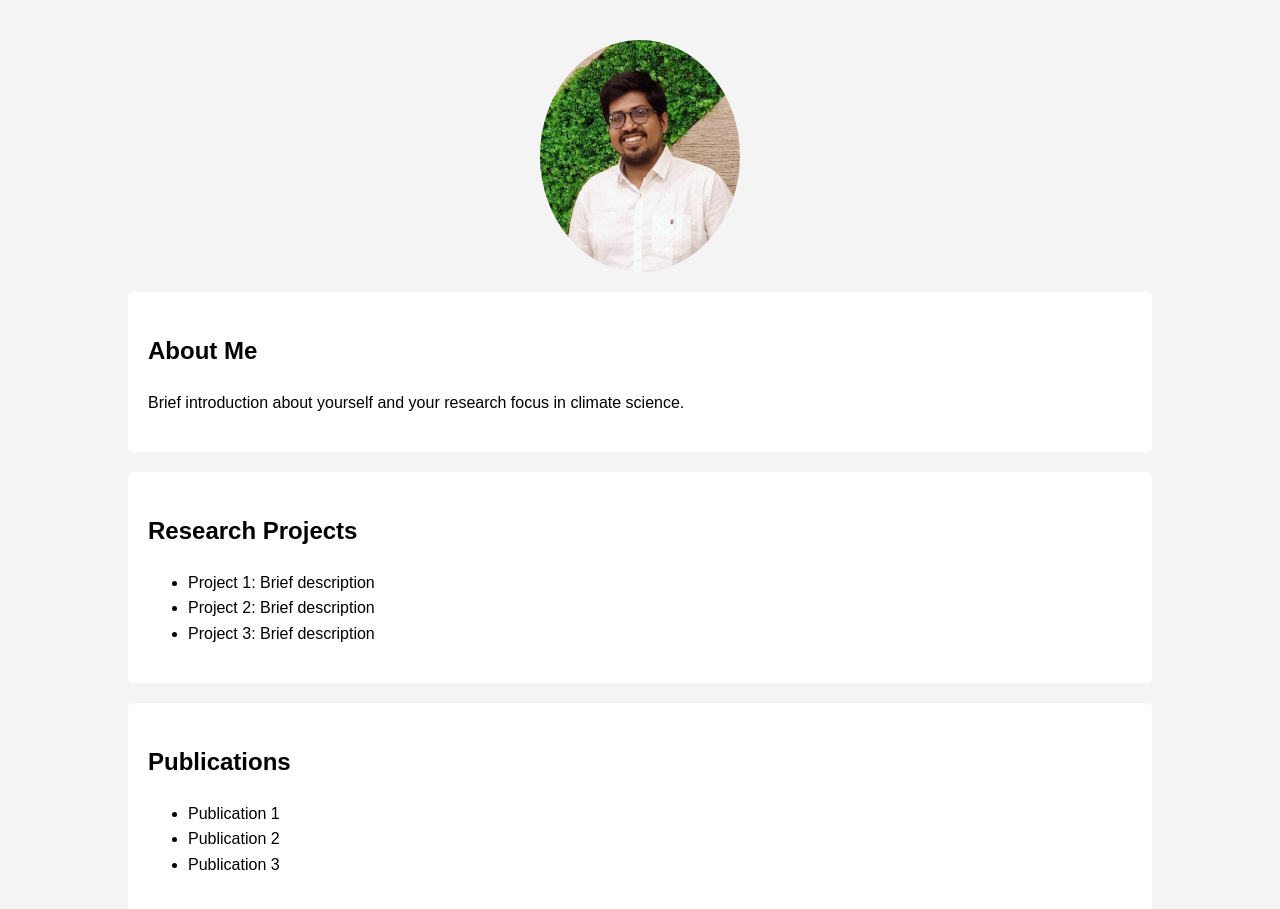
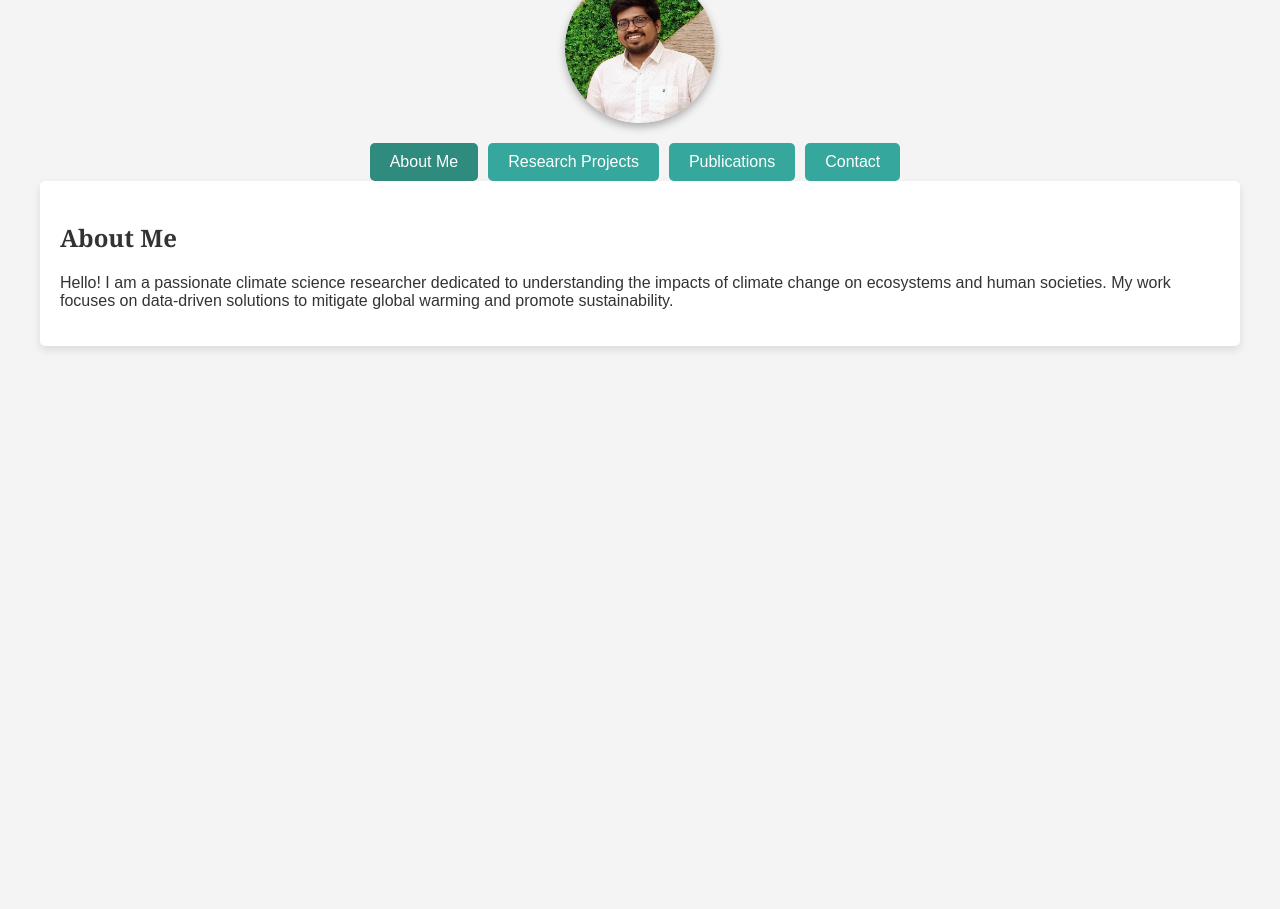
Before and after one commit to SSoumyaS/SSoumyaS.github.io, a plain HTML site: page index.html in a window 1280 px wide. Shown: the part 225-1134 px from the top of the page. After the commit the page ends 800 px from the top, so only its background shows below. Drawn offline with Linux system fonts and the light colour scheme.

Commit message:
Update index.html

```diff
--- a/index.html
+++ b/index.html
@@ -5,83 +5,173 @@
     <meta name="viewport" content="width=device-width, initial-scale=1.0">
     <title>Climate Science Researcher Portfolio</title>
     <style>
+        /* General Styles */
         body {
-            font-family: Arial, sans-serif;
-            line-height: 1.6;
+            font-family: 'Arial', sans-serif;
             margin: 0;
             padding: 0;
             background-color: #f4f4f4;
+            color: #333;
         }
+
+        h1, h2 {
+            font-family: 'Georgia', serif;
+        }
+
+        header {
+            background-color: #35A79C;
+            color: white;
+            text-align: center;
+            padding: 20px 0;
+        }
+
+        header h1 {
+            margin: 0;
+            font-size: 2.5em;
+        }
+
+        header h2 {
+            margin-top: 10px;
+            font-size: 1.5em;
+        }
+
         .container {
-            width: 80%;
+            max-width: 1200px;
             margin: auto;
-            overflow: hidden;
             padding: 20px;
         }
-        header {
-            background: #35A79C;
-            color: white;
-            padding-top: 30px;
-            min-height: 70px;
-            border-bottom: #e8491d 3px solid;
-        }
-        header h1 {
-            text-align: center;
-        }
+
         .profile-img {
             display: block;
             margin: 20px auto;
-            width: 200px;
+            width: 150px;
+            height: 150px;
             border-radius: 50%;
+            box-shadow: 0px 4px 8px rgba(0, 0, 0, 0.3);
         }
-        .section {
-            background: white;
-            margin: 20px 0;
+
+        /* Tab Navigation */
+        .tabs {
+            display: flex;
+            justify-content: center;
+            margin-top: 20px;
+        }
+
+        .tab {
+            padding: 10px 20px;
+            cursor: pointer;
+            background-color: #35A79C;
+            color: white;
+            border-radius: 5px;
+            margin-right: 10px;
+            transition: background-color 0.3s ease-in-out, transform 0.3s ease-in-out;
+        }
+
+        .tab:hover {
+            background-color: #2E8B7D;
+            transform: scale(1.05);
+        }
+
+        .tab.active {
+            background-color: #2E8B7D;
+        }
+
+        /* Tab Content */
+        .tab-content {
+            display: none; /* Hidden by default */
+            background-color: white;
             padding: 20px;
             border-radius: 5px;
+            box-shadow: 0px 4px 8px rgba(0, 0, 0, 0.1);
+        }
+
+        .tab-content.active {
+            display: block; /* Show active tab content */
+        }
+
+        ul {
+            list-style-type: disc;
+            padding-left: 20px;
+        }
+
+        a {
+            color: #35A79C;
+            text-decoration: none;
+        }
+
+        a:hover {
+            text-decoration: underline;
         }
     </style>
 </head>
 <body>
     <header>
-        <div class="container">
-            <h1>Your Name</h1>
-            <h2>Climate Science Researcher</h2>
-        </div>
+        <h1>Your Name</h1>
+        <h2>Climate Science Researcher</h2>
     </header>
 
     <div class="container">
+        <!-- Profile Image -->
         <img src="ProfilePicturePhoto.jpg" alt="Your Name" class="profile-img">
 
-        <div class="section">
-            <h2>About Me</h2>
-            <p>Brief introduction about yourself and your research focus in climate science.</p>
+        <!-- Tab Navigation -->
+        <div class="tabs">
+            <div class="tab active" onclick="showTab('about')">About Me</div>
+            <div class="tab" onclick="showTab('projects')">Research Projects</div>
+            <div class="tab" onclick="showTab('publications')">Publications</div>
+            <div class="tab" onclick="showTab('contact')">Contact</div>
         </div>
 
-        <div class="section">
+        <!-- Tab Content -->
+
+        <div id="about" class="tab-content active">
+            <h2>About Me</h2>
+            <p>Hello! I am a passionate climate science researcher dedicated to understanding the impacts of climate change on ecosystems and human societies. My work focuses on data-driven solutions to mitigate global warming and promote sustainability.</p>
+        </div>
+
+        <div id="projects" class="tab-content">
             <h2>Research Projects</h2>
             <ul>
-                <li>Project 1: Brief description</li>
-                <li>Project 2: Brief description</li>
-                <li>Project 3: Brief description</li>
+                <li><strong>Project Title:</strong> Climate Change Impact on Arctic Ecosystems</li>
+                <li><strong>Project Title:</strong> Renewable Energy Solutions for Carbon Neutrality</li>
+                <li><strong>Project Title:</strong> Urban Heat Island Effect Analysis in Major Cities</li>
+                <!-- Add more projects -->
             </ul>
         </div>
 
-        <div class="section">
+        <div id="publications" class="tab-content">
             <h2>Publications</h2>
             <ul>
-                <li>Publication 1</li>
-                <li>Publication 2</li>
-                <li>Publication 3</li>
+                <li><a href="#">Publication Title - Journal Name (Year)</a></li>
+                <li><a href="#">Publication Title - Journal Name (Year)</a></li>
+                <li><a href="#">Publication Title - Journal Name (Year)</a></li>
+                <!-- Add more publications -->
             </ul>
         </div>
 
-        <div class="section">
+        <div id="contact" class="tab-content">
             <h2>Contact</h2>
-            <p>Email: your.email@example.com</p>
-            <p>LinkedIn: linkedin.com/in/yourprofile</p>
-            <p>Twitter: @yourhandle</p>
+            <p>Email me at <a href="mailto:your.email@example.com">your.email@example.com</a></p>
+            <p>Connect with me on LinkedIn at <a href="https://linkedin.com/in/yourprofile" target="_blank">linkedin.com/in/yourprofile</a></p>
+            <p>Follow me on Twitter at <a href="https://twitter.com/yourhandle" target="_blank">@yourhandle</a></p>
         </div>
     </div>
+
+    <!-- JavaScript for Tab Functionality -->
+    <script>
+      function showTab(tabId) {
+          const tabs = document.querySelectorAll('.tab');
+          const contents = document.querySelectorAll('.tab-content');
+
+          // Remove active class from all tabs and contents
+          tabs.forEach(tab => tab.classList.remove('active'));
+          contents.forEach(content => content.classList.remove('active'));
+
+          // Add active class to the clicked tab and corresponding content
+          document.querySelector(`[onclick='showTab("${tabId}")']`).classList.add('active');
+          document.getElementById(tabId).classList.add('active');
+      }
+    </script>
+
 </body>
 </html>
```
